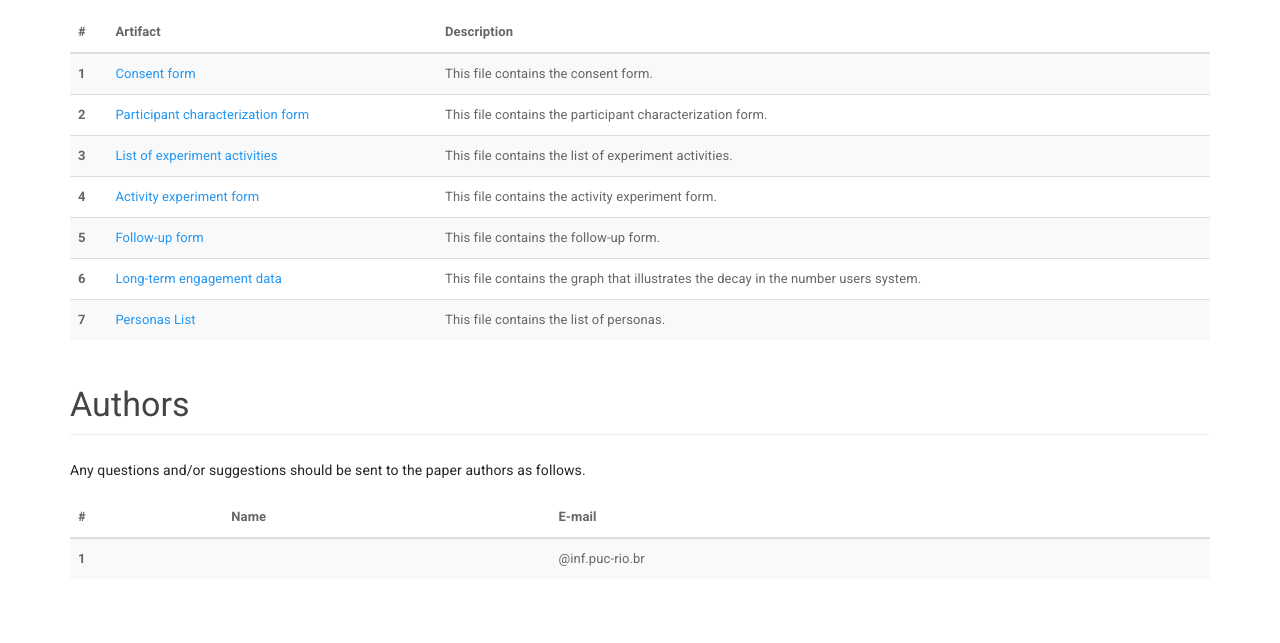
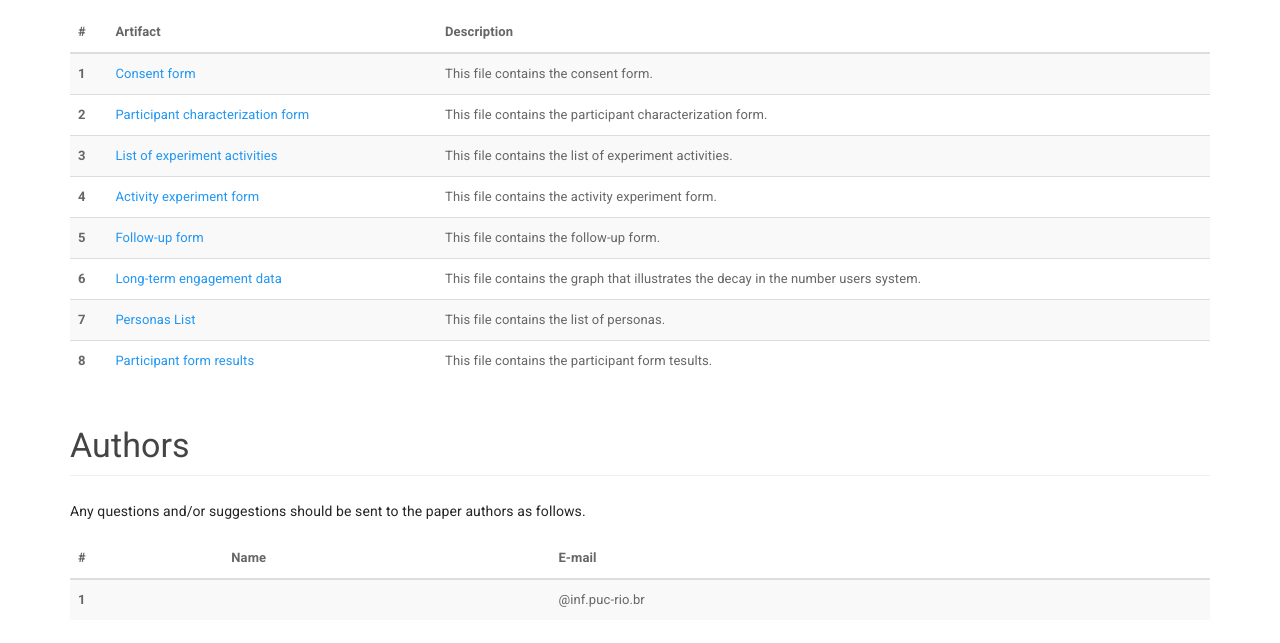
Before and after one commit to anderson-uchoa/SEH2019, a plain HTML site: page index.html in a window 1280 px wide. Shown: the part 695-1338 px from the top of the page. Before the commit the page ends 1297 px from the top, so only its background shows below. Drawn offline with Linux system fonts and the light colour scheme.

Commit message:
update data

```diff
--- a/index.html
+++ b/index.html
@@ -157,6 +157,13 @@
 					<td>This file contains the list of personas.
 				</tr>
 
+				<tr>
+					<th scope="row">8</th>
+					<td><a href="download/Participant_Form_Results.xlsx"
+						target="_blank">Participant form results</a></td>
+					<td>This file contains the participant form tesults.
+				</tr>
+
 
 			</tbody>
 		</table>
```
Also changed, not shown: 1 other file.
